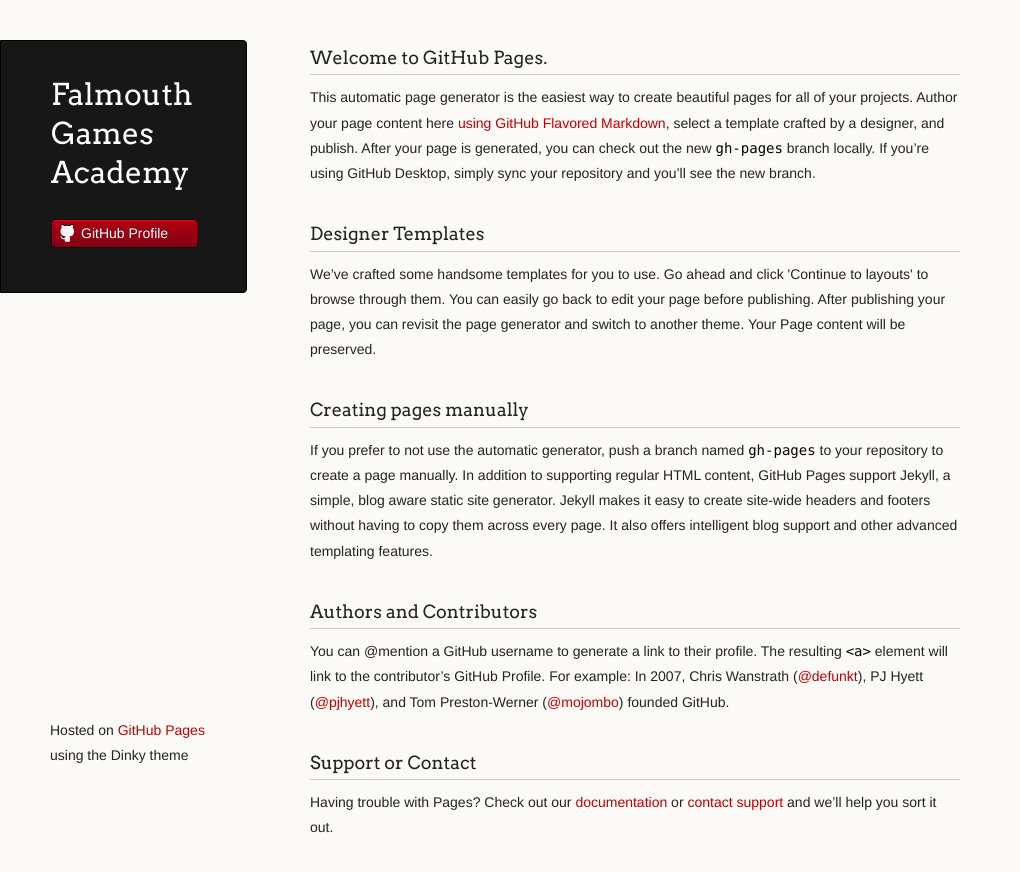
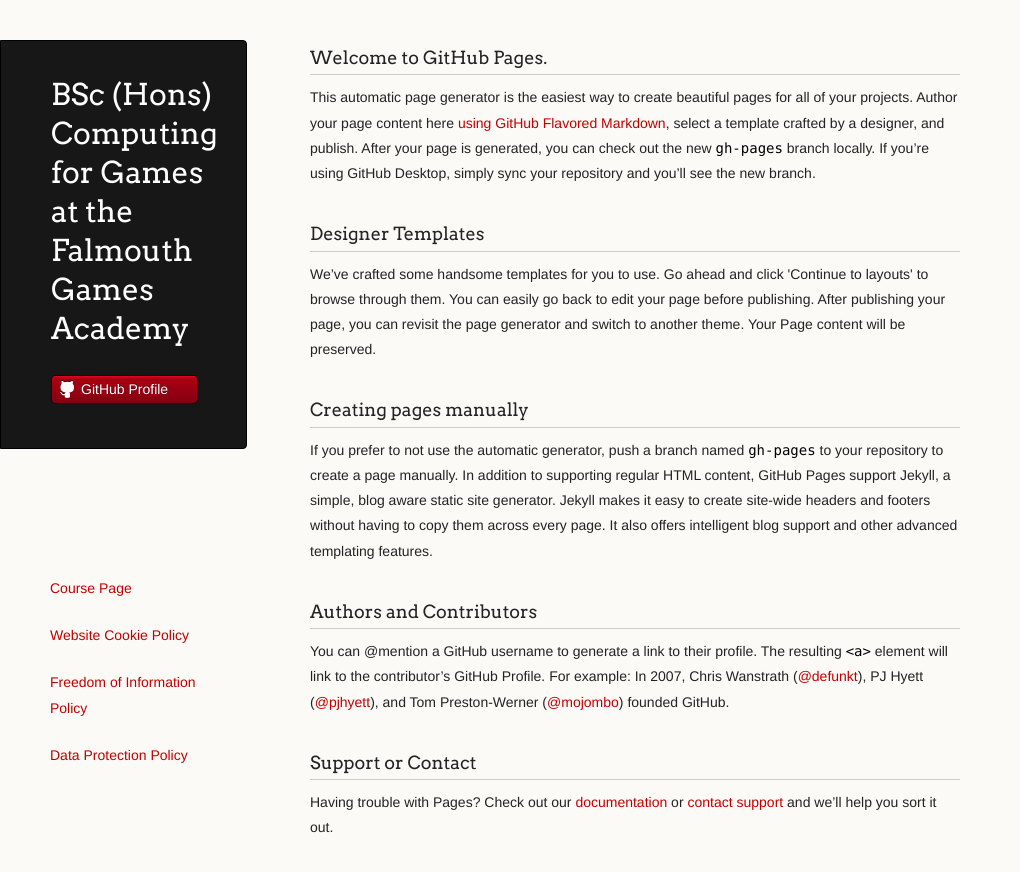
Before and after one commit to Falmouth-Games-Academy/falmouth-games-academy.github.io, a plain HTML site: page index.html in a window 1280 px wide. Shown: the whole page, without its empty margins (0-1020 px from the left). Drawn offline with Linux system fonts and the light colour scheme.

Commit message:
Update index.html

```diff
--- a/index.html
+++ b/index.html
@@ -3,7 +3,7 @@
   <head>
     <meta charset="utf-8">
     <meta http-equiv="X-UA-Compatible" content="chrome=1">
-    <title>Falmouth Games Academy by Falmouth-Games-Academy</title>
+    <title>BSc (Hons) Computing for Games at the Falmouth Games Academy</title>
 
     <link rel="stylesheet" href="stylesheets/styles.css">
     <link rel="stylesheet" href="stylesheets/github-light.css">
@@ -17,7 +17,7 @@
     <div class="wrapper">
     	<div class="edge">
 	  <header>
-	    <h1 class="header">Falmouth Games Academy</h1>
+	    <h1 class="header">BSc (Hons) Computing for Games at the Falmouth Games Academy</h1>
 	    <p class="header"></p>
 
 	    <ul>
@@ -52,7 +52,10 @@
 <p>Having trouble with Pages? Check out our <a href="https://help.github.com/pages">documentation</a> or <a href="https://github.com/contact">contact support</a> and we’ll help you sort it out.</p>
       </section>
       <footer>
-        <p><small>Hosted on <a href="https://pages.github.com">GitHub Pages</a> using the Dinky theme</small></p>
+      	<p><small><a href="https://www.falmouth.ac.uk/computing-for-games">Course Page</a></small></p>
+        <p><small><a href="https://www.falmouth.ac.uk/content/website-cookie-policy">Website Cookie Policy</a></small></p>
+        <p><small><a href="http://www.falmouth.ac.uk/freedom-of-information">Freedom of Information Policy</a></small></p>
+        <p><small><a href="http://www.falmouth.ac.uk/dataprotection">Data Protection Policy</a></small></p>
       </footer>
     </div>
     <!--[if !IE]><script>fixScale(document);</script><![endif]-->
```
